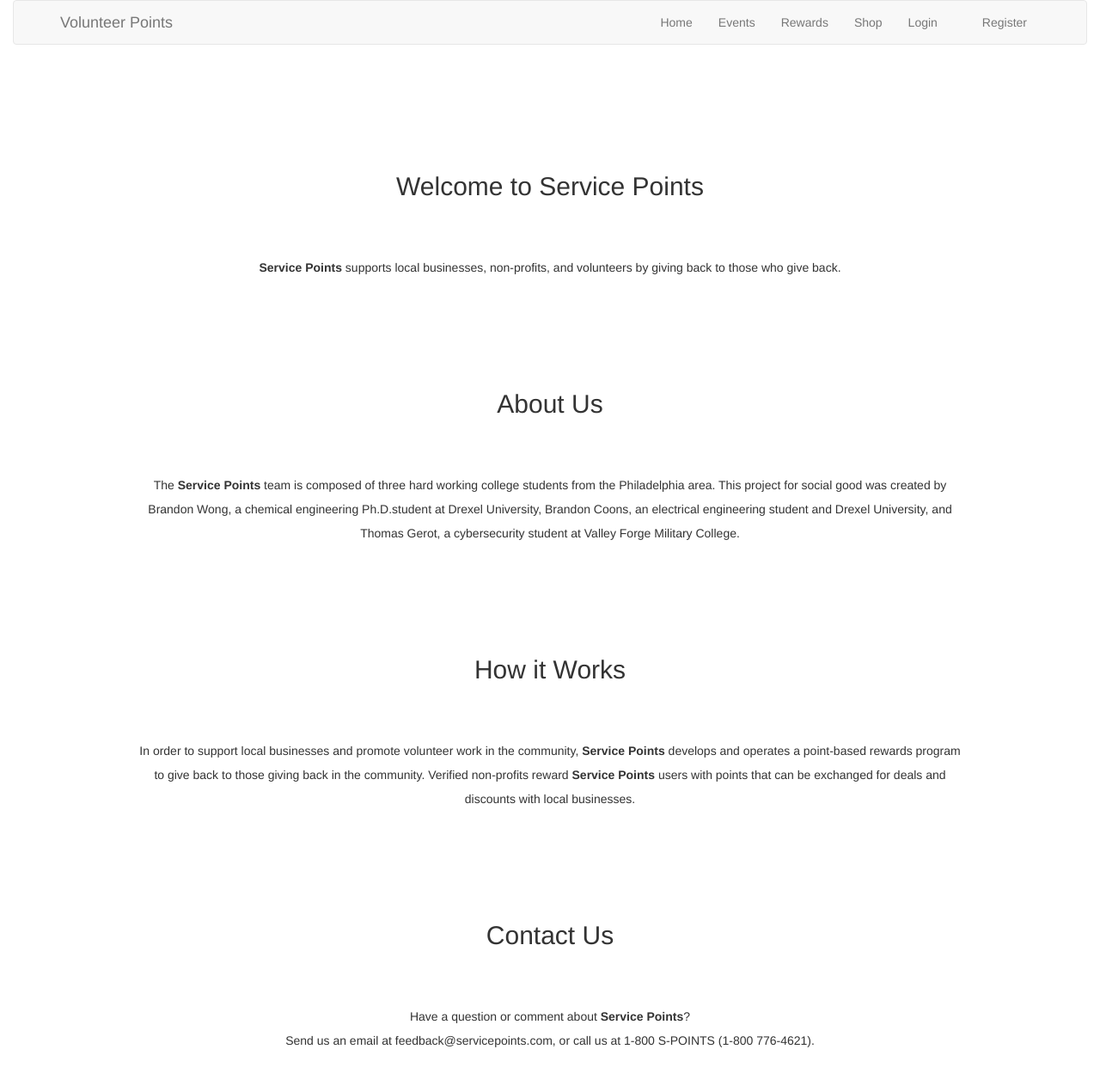
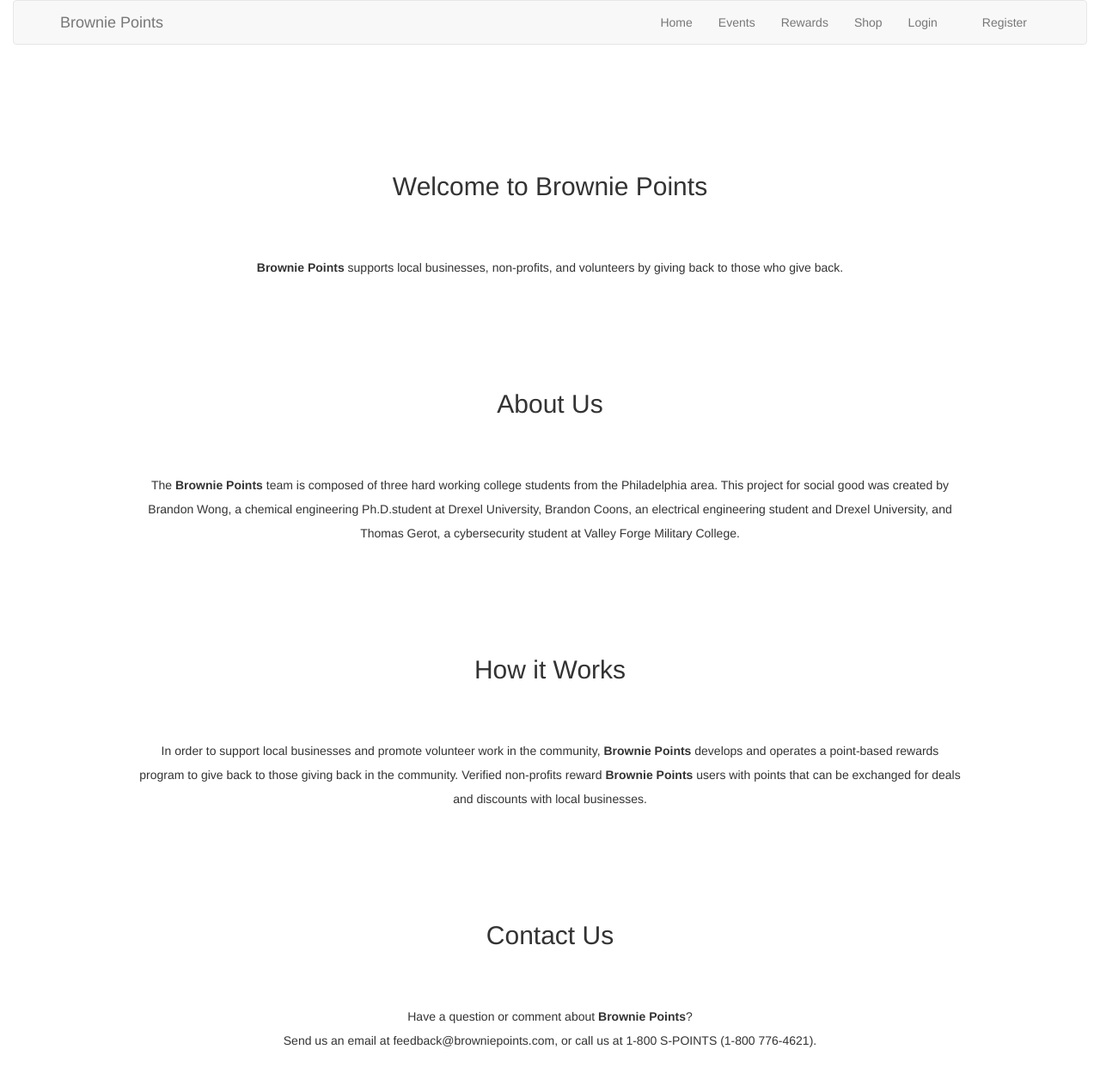
Before and after one commit to Bestmart721/Brownie-Points, a plain HTML site: page templates/index.html in a window 1280 px wide. Shown: the whole page at 86% size. Drawn offline with nearby package versions, Linux system fonts and the light colour scheme.

Commit message:
Fixed name variations

```diff
--- a/templates/index.html
+++ b/templates/index.html
@@ -113,7 +113,7 @@
             <span class="icon-bar"></span>
             <span class="icon-bar"></span>
           </button>
-          <a class="navbar-brand" href="/">Volunteer Points</a>
+          <a class="navbar-brand" href="/">Brownie Points</a>
         </div>
         <!-- Collect the nav links, forms, and other content for toggling -->
         <div class="collapse navbar-collapse" id="navbar-collapse-1">
@@ -133,29 +133,29 @@
     <!-- /.navbar -->
   </div>
   <div style="text-align: center;">
-    <h2 class="secthead">Welcome to Service Points</h2>
+    <h2 class="secthead">Welcome to Brownie Points</h2>
     <p class="sectbody">
-      <b>Service Points</b> supports local businesses, non-profits, and volunteers by giving back to those who give back.
+      <b>Brownie Points</b> supports local businesses, non-profits, and volunteers by giving back to those who give back.
     </p>
   </div>
   <div>
     <h2 class="secthead">About Us</h2>
     <p class="sectbody">
-      The <b>Service Points</b> team is composed of three hard working college students from the Philadelphia area. This project for social good was created by Brandon Wong, a chemical engineering Ph.D.student at Drexel University, Brandon Coons, an electrical
+      The <b>Brownie Points</b> team is composed of three hard working college students from the Philadelphia area. This project for social good was created by Brandon Wong, a chemical engineering Ph.D.student at Drexel University, Brandon Coons, an electrical
       engineering student and Drexel University, and Thomas Gerot, a cybersecurity student at Valley Forge Military College.
     </p>
   </div>
   <div>
     <h2 class="secthead">How it Works</h2>
     <p class="sectbody">
-      In order to support local businesses and promote volunteer work in the community, <b>Service Points</b> develops and operates a point-based rewards program to give back to those giving back in the community. Verified non-profits reward <b>Service Points</b>      users with points that can be exchanged for deals and discounts with local businesses.
+      In order to support local businesses and promote volunteer work in the community, <b>Brownie Points</b> develops and operates a point-based rewards program to give back to those giving back in the community. Verified non-profits reward <b>Brownie Points</b>      users with points that can be exchanged for deals and discounts with local businesses.
     </p>
   </div>
   <div>
     <h2 class="secthead">Contact Us</h2>
     <p class="sectbody">
-      Have a question or comment about <b>Service Points</b>?
-      <br /> Send us an email at feedback@servicepoints.com, or call us at 1-800 S-POINTS (1-800 776-4621).
+      Have a question or comment about <b>Brownie Points</b>?
+      <br /> Send us an email at feedback@browniepoints.com, or call us at 1-800 S-POINTS (1-800 776-4621).
     </p>
   </div>
 </body>
```
Also changed, not shown: templates/events.html (+3 -25 lines), templates/login.html (+1 -1 lines), templates/register.html (+5 -5 lines), templates/rewards.html (+1 -1 lines), templates/shop.html (+1 -1 lines), 1 other file.
